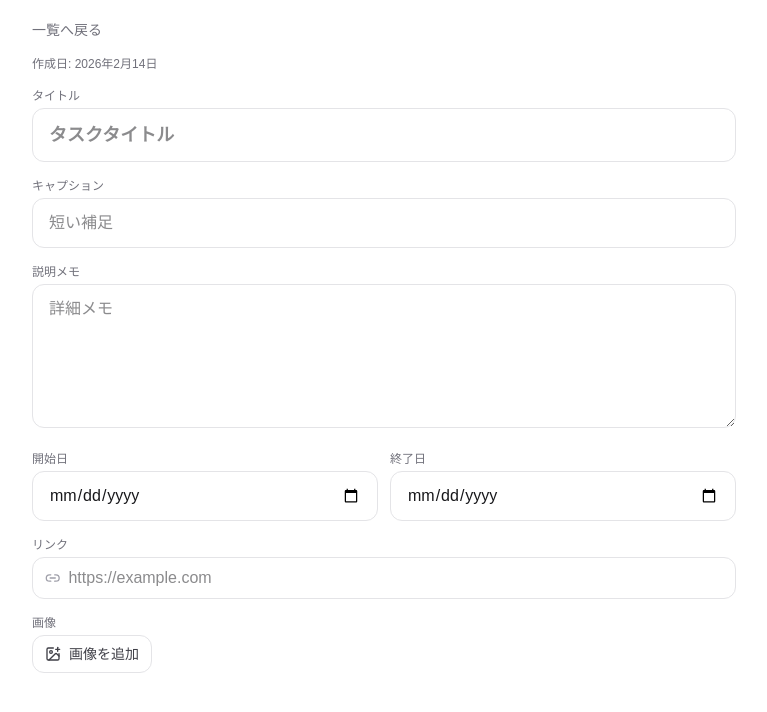
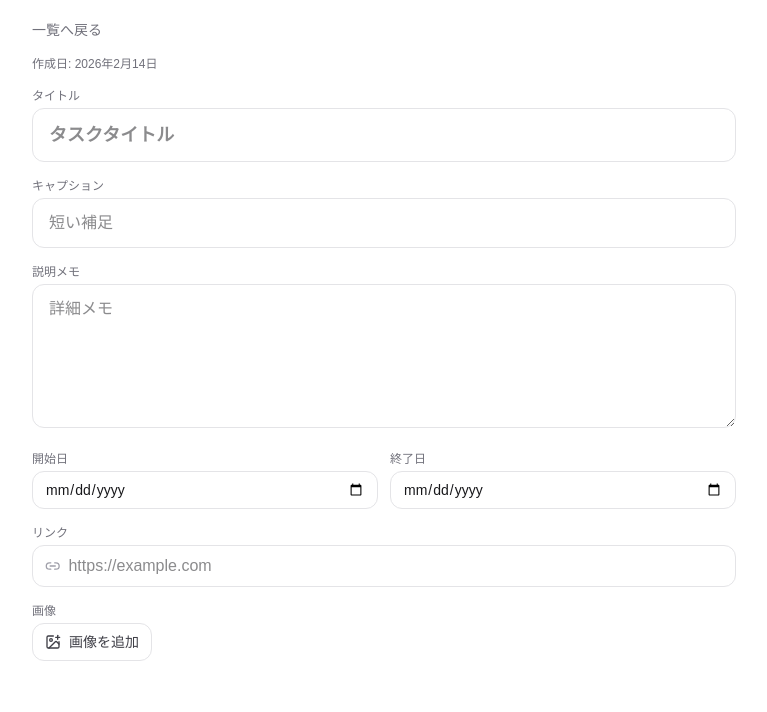
Before and after one commit to yontakulab/tsubushigoto, a Next.js app in the folder web/: page /task/new in a window 1280 px wide. Shown: the top 712 px of the page, without its empty margins (256-1023 px from the left). Built offline with nearby package versions, Linux system fonts and the light colour scheme.

Commit message:
datepickerのはみ出し対応

```diff
--- a/web/components/task-editor-page.tsx
+++ b/web/components/task-editor-page.tsx
@@ -257,25 +257,29 @@ export default function TaskEditorPage({ taskId }: TaskEditorPageProps) {
           />
         </div>
 
-        <div className="flex gap-3">
-          <div className="min-w-0 flex-1">
+        <div className="grid grid-cols-2 gap-3">
+          <div className="min-w-0">
             <label className="mb-1 block text-xs text-zinc-500">開始日</label>
+            <div className="min-w-0 overflow-hidden rounded-xl border border-zinc-200 px-3 py-2 focus-within:border-zinc-400">
               <input
                 type="date"
-              className="w-full rounded-xl border border-zinc-200 px-4 py-3 outline-none focus:border-zinc-400"
+                className="block w-full min-w-0 border-0 bg-transparent p-0 text-sm outline-none"
                 value={task.startDate}
                 onChange={(event) => updateField("startDate", event.target.value)}
               />
             </div>
+          </div>
 
-          <div className="min-w-0 flex-1">
+          <div className="min-w-0">
             <label className="mb-1 block text-xs text-zinc-500">終了日</label>
+            <div className="min-w-0 overflow-hidden rounded-xl border border-zinc-200 px-3 py-2 focus-within:border-zinc-400">
               <input
                 type="date"
-              className="w-full rounded-xl border border-zinc-200 px-4 py-3 outline-none focus:border-zinc-400"
+                className="block w-full min-w-0 border-0 bg-transparent p-0 text-sm outline-none"
                 value={task.endDate}
                 onChange={(event) => updateField("endDate", event.target.value)}
               />
+            </div>
           </div>
         </div>
 
```
Lines whose indentation alone changed are shown as unchanged.
